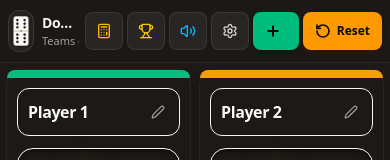
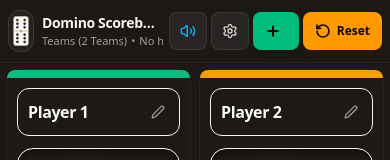
Before and after one commit to darwinlopez10-beep/Anotador-de-Domino, a React (Vite) app: page / in a window 390 px wide. Shown: the top 160 px of the page. Built offline with nearby package versions, Linux system fonts and the light colour scheme.

Commit message:
refactor(ui): hide secondary controls on mobile
Move Tranca and History buttons to the bottom navigation for mobile users to optimize layout space in the score header.

```diff
--- a/src/components/ScoreHeader.tsx
+++ b/src/components/ScoreHeader.tsx
@@ -79,24 +79,24 @@ export const ScoreHeader: React.FC<ScoreHeaderProps> = ({
 
         {/* Action Controls */}
         <div className="flex items-center gap-1 sm:gap-1.5 flex-shrink-0">
-          {/* Quick Tranca Calculator */}
+          {/* Quick Tranca Calculator (hidden on mobile, available in bottom nav) */}
           <button
             id="btn-open-tranca-calc"
             onClick={onOpenTrancaCalc}
             title={t.trancaTitle}
-            className="flex items-center gap-1 p-2 sm:px-2.5 sm:py-1.5 rounded-lg bg-stone-800 hover:bg-stone-700 active:bg-stone-600 text-stone-200 hover:text-white text-xs font-medium border border-stone-700/70 transition-all active:scale-95 cursor-pointer flex-shrink-0 min-h-[38px] min-w-[38px] justify-center"
+            className="hidden sm:flex items-center gap-1 p-2 sm:px-2.5 sm:py-1.5 rounded-lg bg-stone-800 hover:bg-stone-700 active:bg-stone-600 text-stone-200 hover:text-white text-xs font-medium border border-stone-700/70 transition-all active:scale-95 cursor-pointer flex-shrink-0 min-h-[38px] min-w-[38px] justify-center"
           >
             <Calculator className="w-4 h-4 text-amber-400" />
             <span className="hidden lg:inline">{t.trancaCalculator}</span>
           </button>
 
 
-          {/* Match History */}
+          {/* Match History / Copa (hidden on mobile, available in bottom nav) */}
           <button
             id="btn-open-history"
             onClick={onOpenHistory}
             title={t.history}
-            className="p-2 rounded-lg bg-stone-800 hover:bg-stone-700 active:bg-stone-600 text-stone-300 hover:text-white border border-stone-700/70 transition-all active:scale-95 cursor-pointer flex-shrink-0 min-h-[38px] min-w-[38px] flex items-center justify-center"
+            className="hidden sm:flex p-2 rounded-lg bg-stone-800 hover:bg-stone-700 active:bg-stone-600 text-stone-300 hover:text-white border border-stone-700/70 transition-all active:scale-95 cursor-pointer flex-shrink-0 min-h-[38px] min-w-[38px] items-center justify-center"
           >
             <Trophy className="w-4 h-4 text-yellow-400" />
           </button>
```
